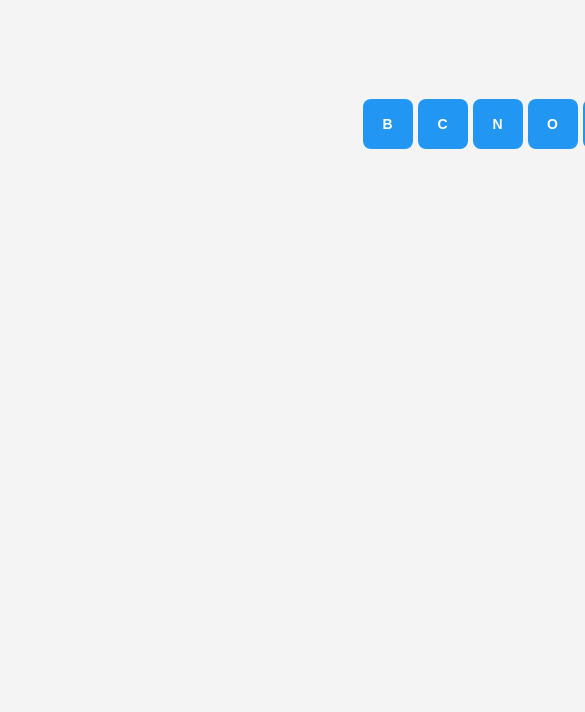
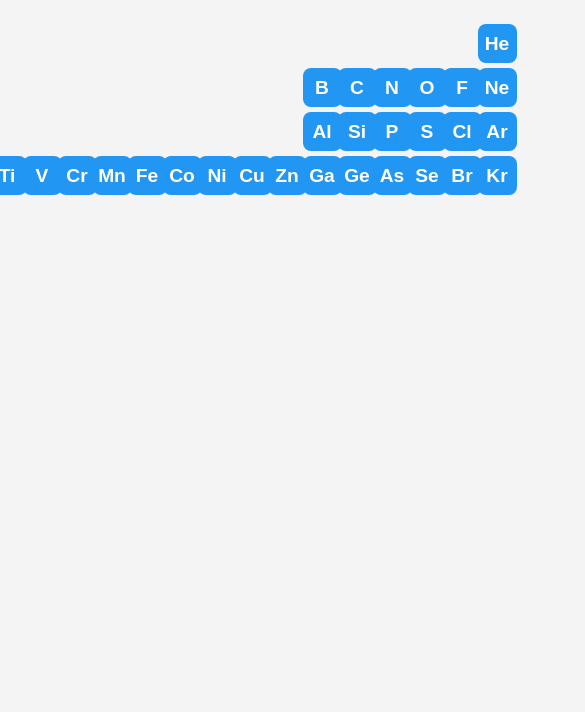
Before and after one commit to KurisuKun-05/PeriodicTable, a plain HTML site: page index.html in a window 390 px wide. Shown: the part 132-844 px from the top of the page, 585 px wide, since content can reach past the window. Drawn offline with Linux system fonts and the light colour scheme.

Commit message:
Mega Periodic Table - V 1.1
Se hace responsive y se añaden 26 nuevos elementos en fase experimental

```diff
--- a/index.html
+++ b/index.html
@@ -15,13 +15,34 @@
         }
         .tabla {
             display: grid;
+            grid-template-columns: repeat(18, minmax(30px, 1fr));
+            column-gap: 5px;
+            row-gap: 5px;
+            justify-content: center;
+            margin-top: 20px;
+            max-width: 90vw; /* Evita que la tabla sea más ancha que la pantalla */
+            margin: auto;
+
+            /* display: grid;
             grid-template-columns: repeat(18, 50px);
             gap: 5px;
             justify-content: center;
-            margin-top: 20px;
+            margin-top: 20px; V 1.0*/
         }
         .elemento {
-            width: 50px;
+            width: min(8vw, 50px); /* Ajusta el tamaño con el ancho de la pantalla */
+            height: min(8vw, 50px);
+            border-radius: 8px;
+            display: flex;
+            align-items: center;
+            justify-content: center;
+            cursor: pointer;
+            font-size: 1rem; /* Escala mejor con la pantalla */
+            font-weight: bold;
+            background-color: #2196F3;
+            color: white;
+            transition: transform 0.2s, background-color 0.2s;
+            /* width: 50px;
             height: 50px;
             border-radius: 8px;
             display: flex;
@@ -32,12 +53,21 @@
             font-weight: bold;
             background-color: #2196F3;
             color: white;
-            transition: transform 0.2s, background-color 0.2s;
+            transition: transform 0.2s, background-color 0.2s; V 1.0*/
         }
         .elemento:hover {
             background-color: #1976D2;
             transform: scale(1.1);
         }
+
+        @media (max-width: 600px) {
+        .elemento {
+            width: 10vw;
+            height: 10vw;
+            font-size: 1.2rem; /* Hace el texto más legible */
+        }
+        }
+
         /* Estilos para el modal */
         .modal {
             display: none;
@@ -75,7 +105,7 @@
 </head>
 <body>
     <h1>Mega Periodic Table</h1>
-    <h1>V - 1.0</h1><br>
+    <h1>V - 1.1</h1><br>
     <div class="tabla" id="tabla"></div>
 
     <!-- Modal -->
@@ -102,7 +132,35 @@
             { nombre: "Nitrógeno", simbolo: "N", numero: 7, masa: "14.007", configuracion: "[He] 2s² 2p³", estado: "Gas", columna: 15, fila: 2 },
             { nombre: "Oxígeno", simbolo: "O", numero: 8, masa: "15.999", configuracion: "[He] 2s² 2p⁴", estado: "Gas", columna: 16, fila: 2 },
             { nombre: "Flúor", simbolo: "F", numero: 9, masa: "18.998", configuracion: "[He] 2s² 2p⁵", estado: "Gas", columna: 17, fila: 2 },
-            { nombre: "Neón", simbolo: "Ne", numero: 10, masa: "20.180", configuracion: "[He] 2s² 2p⁶", estado: "Gas", columna: 18, fila: 2 }
+            { nombre: "Neón", simbolo: "Ne", numero: 10, masa: "20.180", configuracion: "[He] 2s² 2p⁶", estado: "Gas", columna: 18, fila: 2 },
+            /* V 1.1 */
+            { nombre: "Sodio", simbolo: "Na", numero: 11, masa: "20.180", configuracion: "[He] 2s² 2p⁶", estado: "Gas", columna: 1, fila: 3 },
+            { nombre: "Magnesio", simbolo: "Mg", numero: 12, masa: "20.180", configuracion: "[He] 2s² 2p⁶", estado: "Gas", columna: 2, fila: 3 },
+            { nombre: "Aluminio", simbolo: "Al", numero: 13, masa: "20.180", configuracion: "[He] 2s² 2p⁶", estado: "Gas", columna: 13, fila: 3 },
+            { nombre: "Silicio", simbolo: "Si", numero: 14, masa: "20.180", configuracion: "[He] 2s² 2p⁶", estado: "Gas", columna: 14, fila: 3 },
+            { nombre: "Fósforo", simbolo: "P", numero: 15, masa: "20.180", configuracion: "[He] 2s² 2p⁶", estado: "Gas", columna: 15, fila: 3 },
+            { nombre: "Azufre", simbolo: "S", numero: 16, masa: "20.180", configuracion: "[He] 2s² 2p⁶", estado: "Gas", columna: 16, fila: 3 },
+            { nombre: "Cloro", simbolo: "Cl", numero: 17, masa: "20.180", configuracion: "[He] 2s² 2p⁶", estado: "Gas", columna: 17, fila: 3 },
+            { nombre: "Argón", simbolo: "Ar", numero: 18, masa: "20.180", configuracion: "[He] 2s² 2p⁶", estado: "Gas", columna: 18, fila: 3 },
+
+            { nombre: "Potasio", simbolo: "K", numero: 19, masa: "20.180", configuracion: "[He] 2s² 2p⁶", estado: "Gas", columna: 1, fila: 4 },
+            { nombre: "Calcio", simbolo: "Ca", numero: 20, masa: "20.180", configuracion: "[He] 2s² 2p⁶", estado: "Gas", columna: 2, fila: 4 },
+            { nombre: "Escandio", simbolo: "Sc", numero: 21, masa: "20.180", configuracion: "[He] 2s² 2p⁶", estado: "Gas", columna: 3, fila: 4 },
+            { nombre: "Titanio", simbolo: "Ti", numero: 22, masa: "20.180", configuracion: "[He] 2s² 2p⁶", estado: "Gas", columna: 4, fila: 4 },
+            { nombre: "Vanadio", simbolo: "V", numero: 23, masa: "20.180", configuracion: "[He] 2s² 2p⁶", estado: "Gas", columna: 5, fila: 4 },
+            { nombre: "Cromo", simbolo: "Cr", numero: 24, masa: "20.180", configuracion: "[He] 2s² 2p⁶", estado: "Gas", columna: 6, fila: 4 },
+            { nombre: "Manganeso", simbolo: "Mn", numero: 25, masa: "20.180", configuracion: "[He] 2s² 2p⁶", estado: "Gas", columna: 7, fila: 4 },
+            { nombre: "Hierro", simbolo: "Fe", numero: 26, masa: "20.180", configuracion: "[He] 2s² 2p⁶", estado: "Gas", columna: 8, fila: 4 },
+            { nombre: "Cobalto", simbolo: "Co", numero: 27, masa: "20.180", configuracion: "[He] 2s² 2p⁶", estado: "Gas", columna: 9, fila: 4 },
+            { nombre: "Níquel", simbolo: "Ni", numero: 28, masa: "20.180", configuracion: "[He] 2s² 2p⁶", estado: "Gas", columna: 10, fila: 4 },
+            { nombre: "Cobre", simbolo: "Cu", numero: 29, masa: "20.180", configuracion: "[He] 2s² 2p⁶", estado: "Gas", columna: 11, fila: 4 },
+            { nombre: "Zinc", simbolo: "Zn", numero: 30, masa: "20.180", configuracion: "[He] 2s² 2p⁶", estado: "Gas", columna: 12, fila: 4 },
+            { nombre: "Galio", simbolo: "Ga", numero: 31, masa: "20.180", configuracion: "[He] 2s² 2p⁶", estado: "Gas", columna: 13, fila: 4 },
+            { nombre: "Germanio", simbolo: "Ge", numero: 32, masa: "20.180", configuracion: "[He] 2s² 2p⁶", estado: "Gas", columna: 14, fila: 4 },
+            { nombre: "Arsénico", simbolo: "As", numero: 33, masa: "20.180", configuracion: "[He] 2s² 2p⁶", estado: "Gas", columna: 15, fila: 4 },
+            { nombre: "Selenio", simbolo: "Se", numero: 34, masa: "20.180", configuracion: "[He] 2s² 2p⁶", estado: "Gas", columna: 16, fila: 4 },
+            { nombre: "Bromo", simbolo: "Br", numero: 35, masa: "20.180", configuracion: "[He] 2s² 2p⁶", estado: "Gas", columna: 17, fila: 4 },
+            { nombre: "Criptín", simbolo: "Kr", numero: 36, masa: "20.180", configuracion: "[He] 2s² 2p⁶", estado: "Gas", columna: 18, fila: 4 }
         ];
 
         const tabla = document.getElementById("tabla");
```
